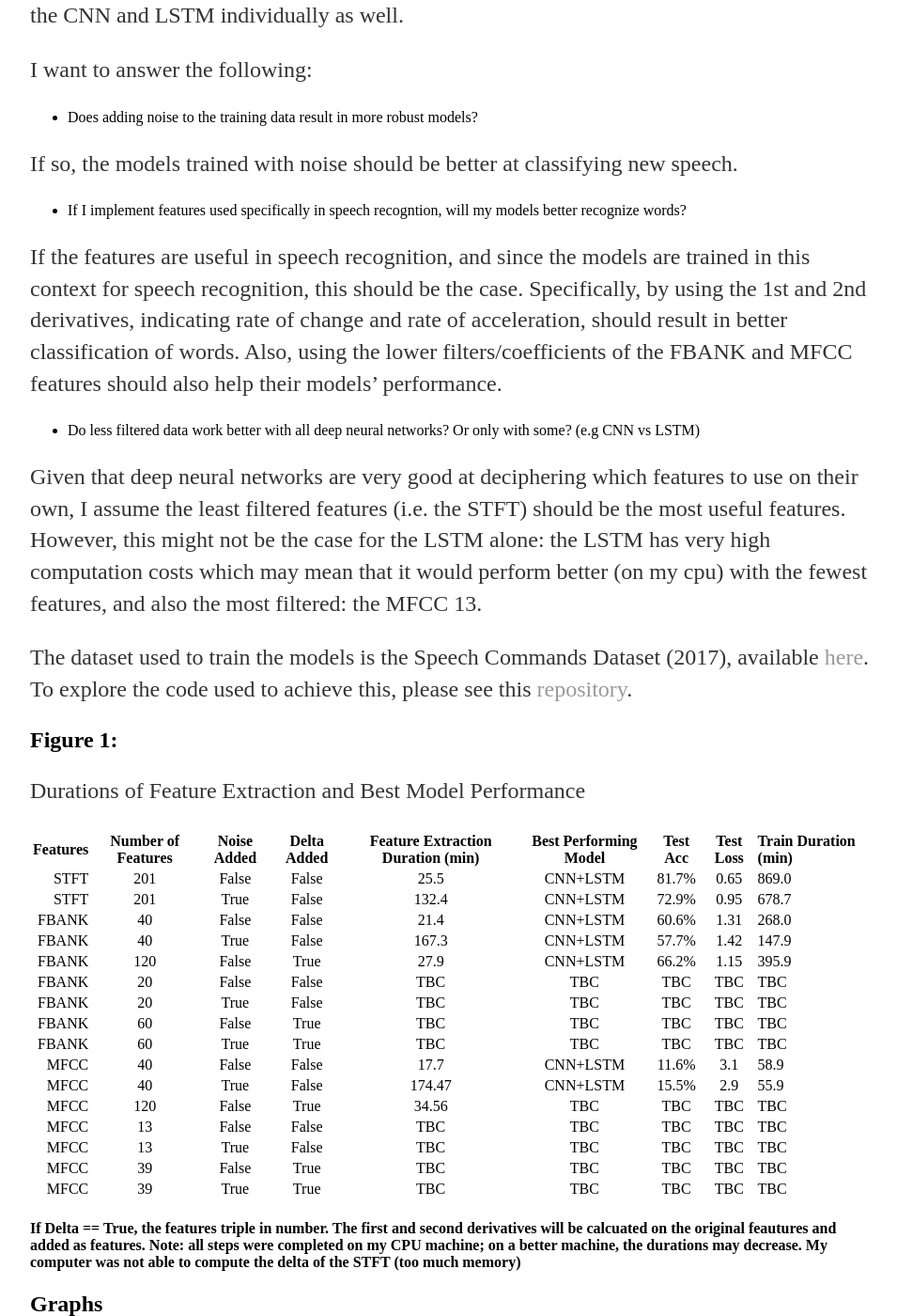
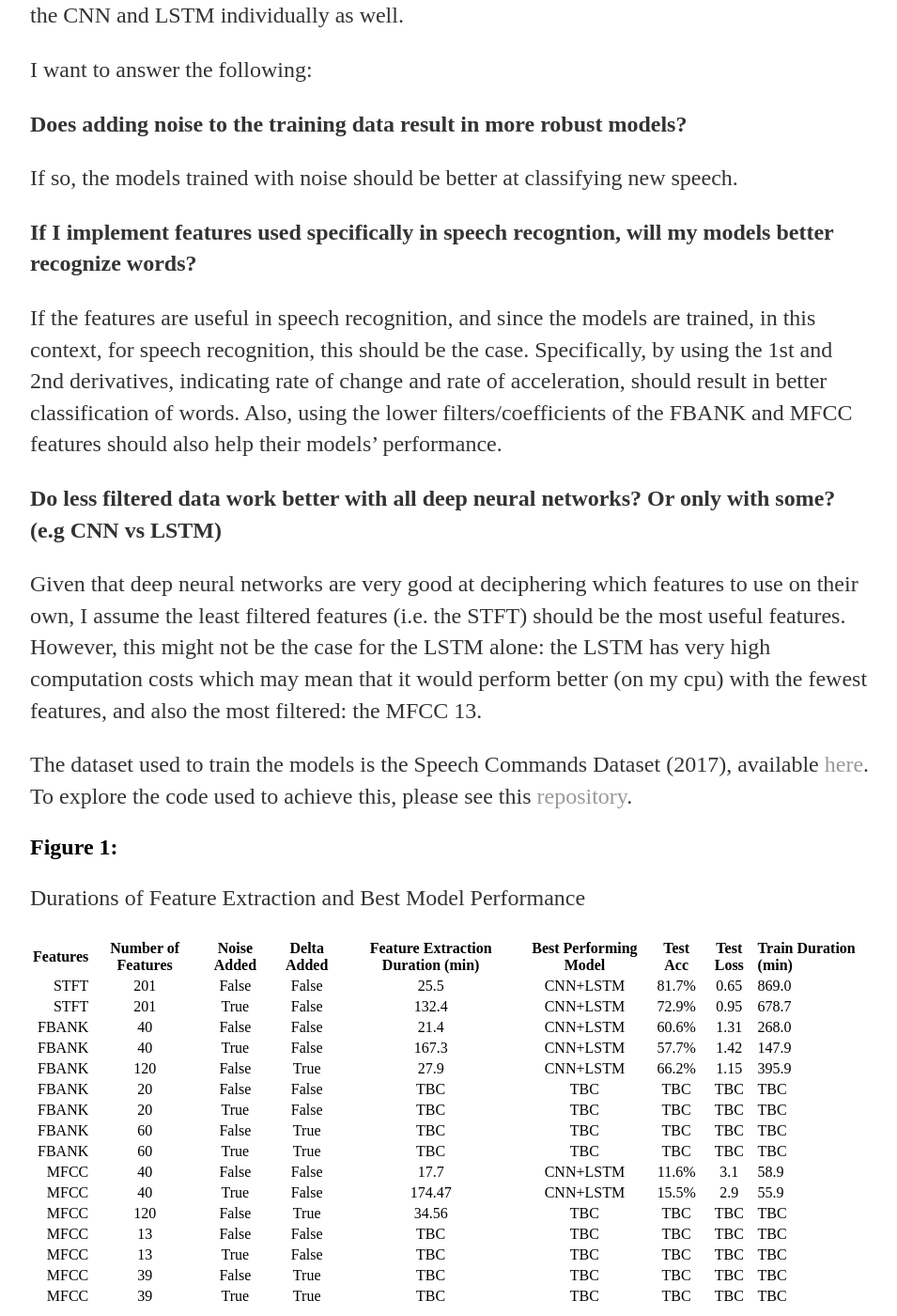
Before and after one commit to a-n-rose/a-n-rose.github.io, a Jekyll site: the page built from _posts/2019-02-17-comparing-features-and-models-deep-learning-and-speech.md, in a window 1280 px wide and 1400 px high, scrolled down 662 px. Shown: the whole window at 94% size, without its empty margins (160-1115 px from the left). Built offline with Jekyll 4.4.1, drawn with Linux system fonts in a browser that asks for light colours; some of the changed text lies outside the part shown; grey boxes are pictures that could not be loaded.

Commit message:
minor adjustments

```diff
--- a/_posts/2019-02-17-comparing-features-and-models-deep-learning-and-speech.md
+++ b/_posts/2019-02-17-comparing-features-and-models-deep-learning-and-speech.md
@@ -17,15 +17,15 @@ I will first train CNN+LSTM models on varying <a href="https://a-n-rose.github.i
 
 I want to answer the following:
 
-* Does adding noise to the training data result in more robust models?
+**Does adding noise to the training data result in more robust models?**
 
 If so, the models trained with noise should be better at classifying new speech.
 
-* If I implement features used specifically in speech recogntion, will my models better recognize words?
+**If I implement features used specifically in speech recogntion, will my models better recognize words?**
 
-If the features are useful in speech recognition, and since the models are trained in this context for speech recognition, this should be the case. Specifically, by using the 1st and 2nd derivatives, indicating rate of change and rate of acceleration, should result in better classification of words. Also, using the lower filters/coefficients of the FBANK and MFCC features should also help their models' performance.
+If the features are useful in speech recognition, and since the models are trained, in this context, for speech recognition, this should be the case. Specifically, by using the 1st and 2nd derivatives, indicating rate of change and rate of acceleration, should result in better classification of words. Also, using the lower filters/coefficients of the FBANK and MFCC features should also help their models' performance.
 
-* Do less filtered data work better with all deep neural networks? Or only with some? (e.g CNN vs LSTM)
+**Do less filtered data work better with all deep neural networks? Or only with some? (e.g CNN vs LSTM)**
 
 Given that deep neural networks are very good at deciphering which features to use on their own, I assume the least filtered features (i.e. the STFT) should be the most useful features. However, this might not be the case for the LSTM alone: the LSTM has very high computation costs which may mean that it would perform better (on my cpu) with the fewest features, and also the most filtered: the MFCC 13.
 
@@ -57,11 +57,11 @@ Durations of Feature Extraction and Best Model Performance
 
 #### If Delta == True, the features triple in number. The first and second derivatives will be calcuated on the original feautures and added as features. Note: all steps were completed on my CPU machine; on a better machine, the durations may decrease. My computer was not able to compute the delta of the STFT (too much memory)
 
-## Graphs
+## Training Accuracy and Loss
 
 ![Imgur](https://i.imgur.com/UdA0tnf.png?1)
 
-![Imgur](https://i.imgur.com/T5uFb8a.png?1)
+![Imgur](https://i.imgur.com/wgYwbbY.png)
 #### The Delta (i.e. 1st and 2nd derivatives) features only applied to features NOT mixed with noise: the addition of noise has not revealed a more robust model.
 
 ![Imgur](https://i.imgur.com/ATayHgw.png?1)
```
